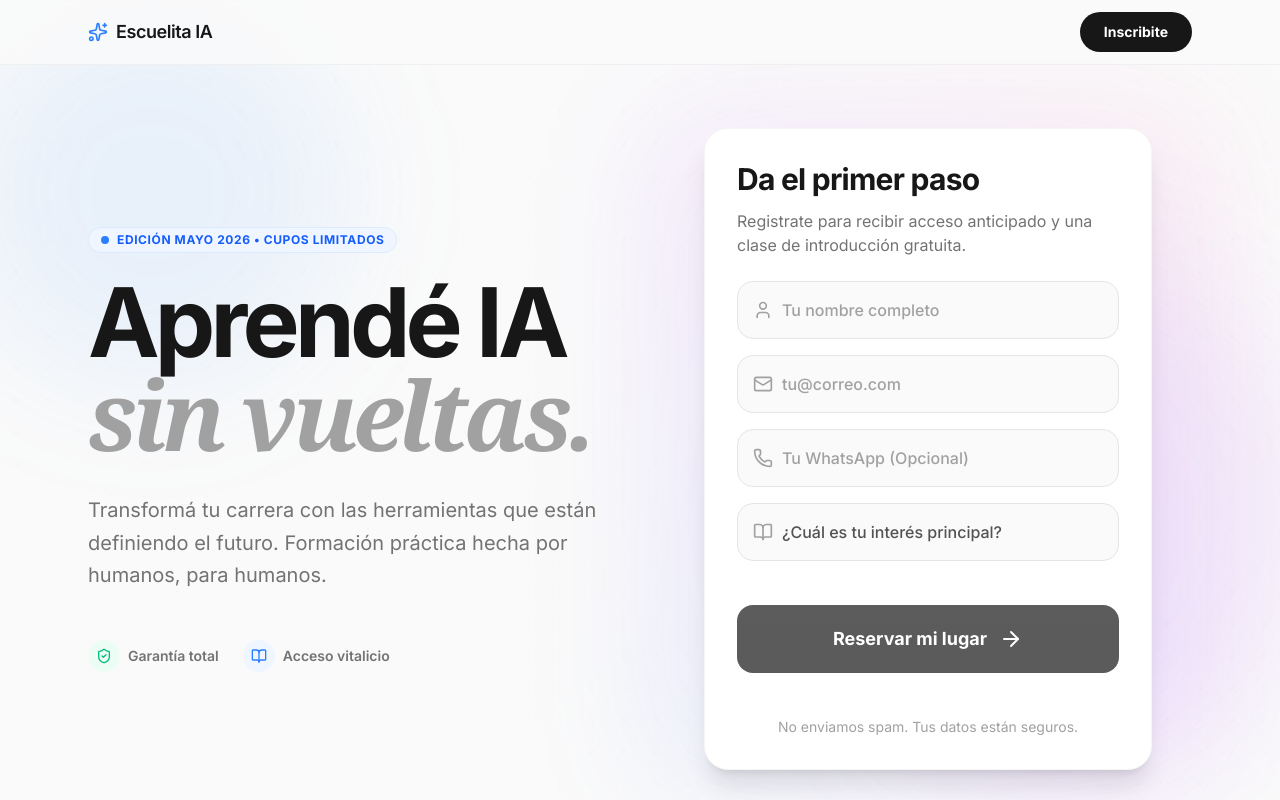
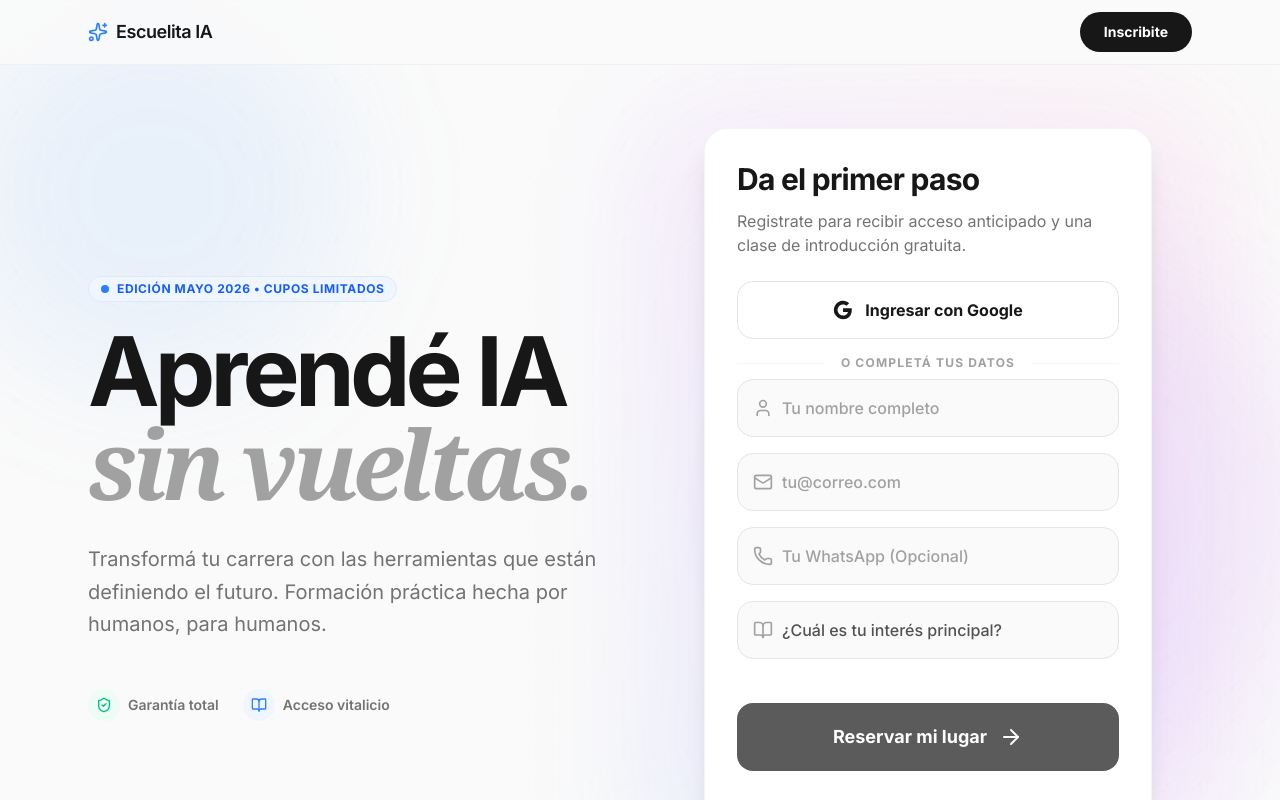
Before and after one commit to mperezauge-code/elaprendizaje1, a React (Vite) app: page / in a window 1280 px wide. Shown: the top 800 px of the page. Built offline with nearby package versions, Linux system fonts and the light colour scheme.

Commit message:
Fix: Rename Perez (no accent), Add Google Auth to LeadForm, and fix buttons flow

```diff
--- a/src/components/LeadForm.tsx
+++ b/src/components/LeadForm.tsx
@@ -2,7 +2,8 @@ import React, { useState } from 'react';
 import { motion, AnimatePresence } from 'motion/react';
 import { ArrowRight, CheckCircle2, Loader2, Mail, User, BookOpen, AlertCircle, Phone, X } from 'lucide-react';
 import { collection, addDoc, serverTimestamp } from 'firebase/firestore';
-import { db } from '../lib/firebase';
+import { signInWithPopup } from 'firebase/auth';
+import { db, auth, googleProvider } from '../lib/firebase';
 
 interface LeadFormProps {
   variant?: "hero" | "cta" | "modal";
@@ -20,6 +21,45 @@ export default function LeadForm({
   const [status, setStatus] = useState<"idle" | "loading" | "success" | "error">("idle");
   const [errorMessage, setErrorMessage] = useState("");
   const [formData, setFormData] = useState({ name: "", email: "", phone: "", interest: "" });
+
+  const handleGoogleLogin = async () => {
+    setStatus("loading");
+    setErrorMessage("");
+    try {
+      const result = await signInWithPopup(auth, googleProvider);
+      const user = result.user;
+
+      // Guardar info de Google en Firestore
+      await addDoc(collection(db, "leads"), {
+        name: user.displayName || "",
+        email: user.email || "",
+        phone: user.phoneNumber || "",
+        interest: "google_login",
+        timestamp: serverTimestamp(),
+        source: `${variant}_google`
+      });
+
+      setFormData({
+        name: user.displayName || "",
+        email: user.email || "",
+        phone: user.phoneNumber || "",
+        interest: "google_login"
+      });
+
+      setStatus("success");
+
+      setTimeout(() => {
+        window.location.href = '/informacion.html';
+        if (variant === "modal") {
+          onClose?.();
+        }
+      }, 2000);
+    } catch (error: any) {
+      console.error("Error with Google Login:", error);
+      setStatus("error");
+      setErrorMessage("No se pudo iniciar sesión con Google. Intenta completar el formulario.");
+    }
+  };
 
   const handleSubmit = async (e: React.FormEvent) => {
     e.preventDefault();
@@ -118,6 +158,31 @@ export default function LeadForm({
         </div>
 
         <div className="space-y-4">
+          <button
+            type="button"
+            onClick={handleGoogleLogin}
+            disabled={status === "loading"}
+            className={`w-full flex items-center justify-center gap-3 py-4 rounded-2xl text-base font-bold transition-all border ${
+              isDark
+                ? 'bg-white/10 text-white border-white/20 hover:bg-white/20'
+                : 'bg-white text-neutral-900 border-neutral-200 hover:bg-neutral-50'
+            }`}
+          >
+            <svg className="w-5 h-5" viewBox="0 0 24 24">
+              <path fill="currentColor" d="M22.56 12.25c0-.78-.07-1.53-.2-2.25H12v4.26h5.92c-.26 1.37-1.04 2.53-2.21 3.31v2.77h3.57c2.08-1.92 3.28-4.74 3.28-8.09z" />
+              <path fill="currentColor" d="M12 23c2.97 0 5.46-.98 7.28-2.66l-3.57-2.77c-.98.66-2.23 1.06-3.71 1.06-2.86 0-5.29-1.93-6.16-4.53H2.18v2.84C3.99 20.53 7.7 23 12 23z" />
+              <path fill="currentColor" d="M5.84 14.1c-.22-.66-.35-1.36-.35-2.1s.13-1.44.35-2.1V7.06H2.18C1.43 8.55 1 10.22 1 12s.43 3.45 1.18 4.94l3.66-2.84z" />
+              <path fill="currentColor" d="M12 5.38c1.62 0 3.06.56 4.21 1.64l3.15-3.15C17.45 2.09 14.97 1 12 1 7.7 1 3.99 3.47 2.18 7.06l3.66 2.84c.87-2.6 3.3-4.52 6.16-4.52z" />
+            </svg>
+            Ingresar con Google
+          </button>
+
+          <div className="flex items-center gap-4 my-2">
+            <div className={`h-[1px] flex-grow ${isDark ? 'bg-white/10' : 'bg-neutral-100'}`}></div>
+            <span className={`text-xs font-bold uppercase tracking-widest ${isDark ? 'text-white/40' : 'text-neutral-400'}`}>o completá tus datos</span>
+            <div className={`h-[1px] flex-grow ${isDark ? 'bg-white/10' : 'bg-neutral-100'}`}></div>
+          </div>
+
           {/* Name Input */}
           <div className="relative group">
             <div className="absolute inset-y-0 left-0 pl-4 flex items-center pointer-events-none">
--- a/src/lib/firebase.ts
+++ b/src/lib/firebase.ts
@@ -1,5 +1,6 @@
 import { initializeApp } from "firebase/app";
 import { getFirestore } from "firebase/firestore";
+import { getAuth, GoogleAuthProvider } from "firebase/auth";
 
 const firebaseConfig = {
   apiKey: "AIzaSyDK6moLSDjZS-Qf6rWLZ-DogsM9i-SkW-g",
@@ -12,3 +13,5 @@ const firebaseConfig = {
 
 const app = initializeApp(firebaseConfig);
 export const db = getFirestore(app);
+export const auth = getAuth(app);
+export const googleProvider = new GoogleAuthProvider();
```
